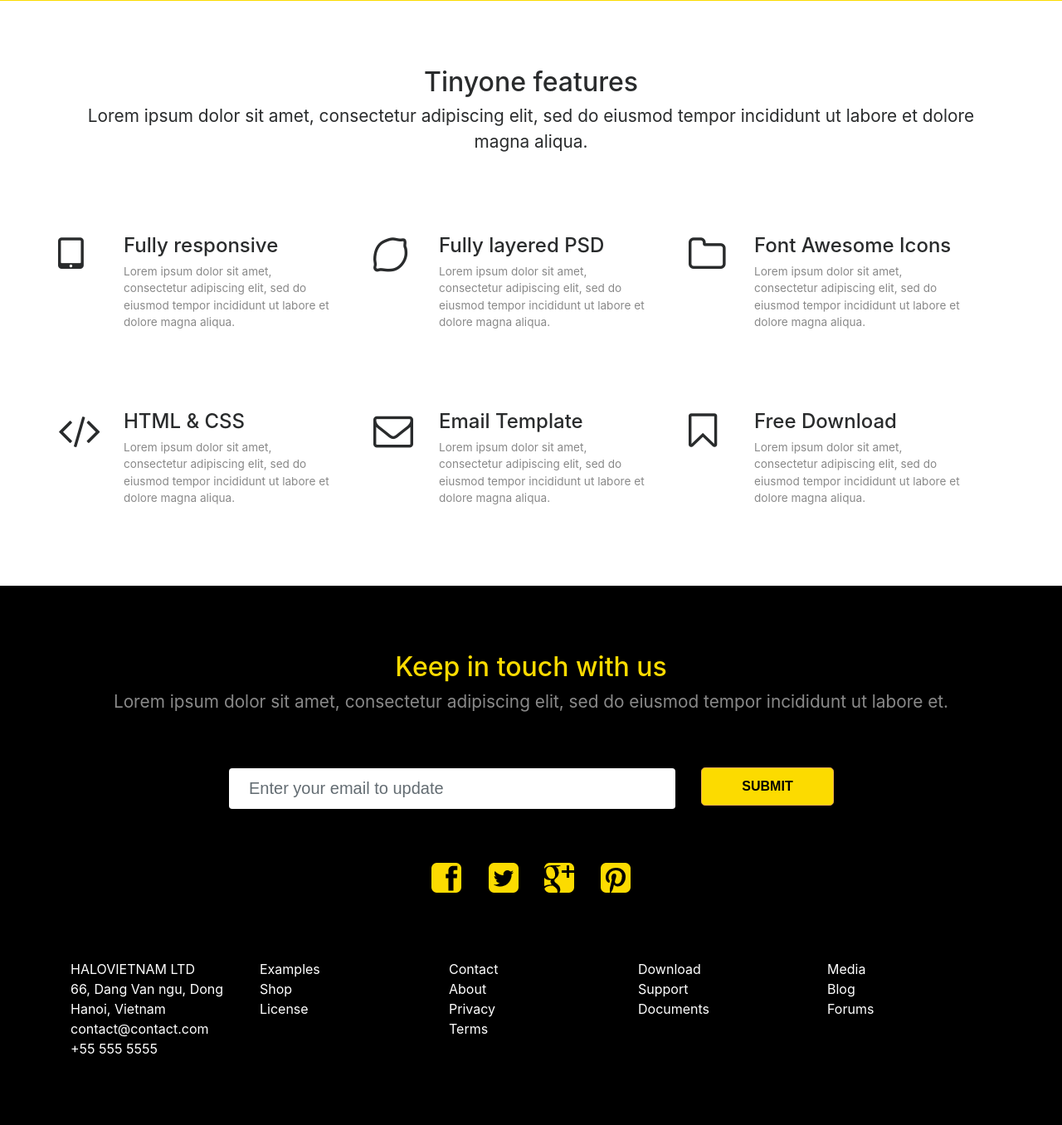
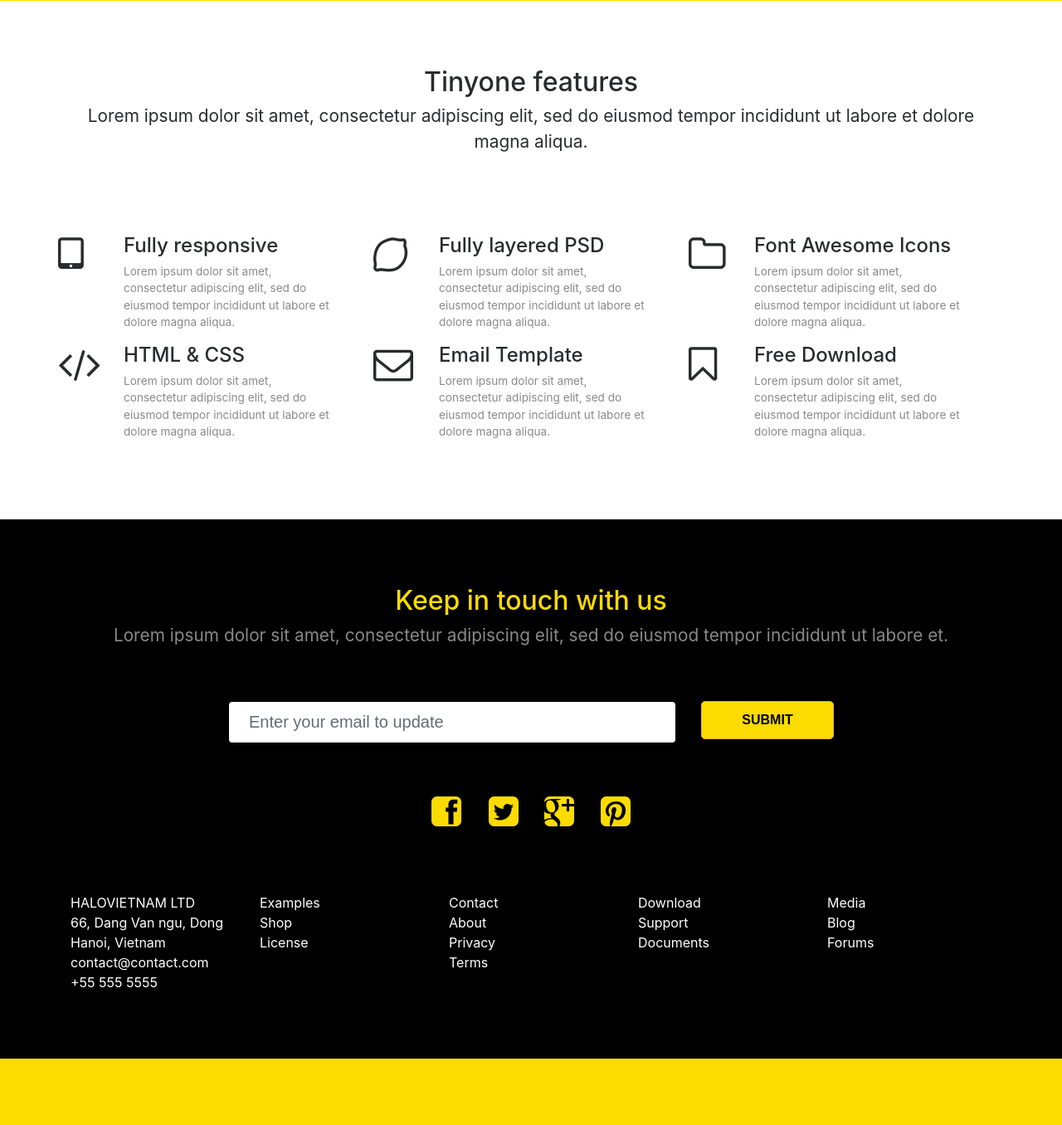
Before and after one commit to danielRamosGithub/portfolio, a PHP site: page /Assets/projects/project_9/index.html in a window 1280 px wide. Shown: the part 799-2155 px from the top of the page at 83% size. After the commit the page ends 2075 px from the top, so only its background shows below. Run offline with PHP 8.4, Linux system fonts and the light colour scheme.

Commit message:
adjusts for Ipad view

```diff
--- a/Assets/projects/project_9/css/style.css
+++ b/Assets/projects/project_9/css/style.css
@@ -113,3 +113,16 @@
     padding: 0;
     font-weight: normal;
 }
+
+/* Media Queries */
+@media (max-width: 768px) {
+    .navbar-nav {
+        padding: .5rem;
+        margin-top: 2rem;
+    }
+    .navbar-collapse {
+        position: relative;
+        z-index: 999;
+        background-color: #fcdb00;
+    }
+}
--- a/Assets/projects/project_9/index.html
+++ b/Assets/projects/project_9/index.html
@@ -11,25 +11,35 @@
 <body>
 
 	<div class="safe-area">
-		<div class="container">
 		<header>
 			<div class="header">
+				<div class="container">
 					<div class="row">
 						<div class="col-8">
 							<img src="img/logo.png" alt="logo">
 						</div>
-						<div class="col-4">
-							<ul class="nav">
+						<div class="col-4 d-flex justify-content-md-end">
+							<div class="navbar-toggleable-md">
+								<button class="navbar-toggler navbar-toggler-right" type="button" data-toggle="collapse" data-target="#navbarSupportedContent" aria-controls="navbarSupportedContent" aria-expanded="false" aria-label="Toggle navigation">
+									<i class="fa fa-bars"></i>
+								</button>
+
+								<div class="callapse navbar-collapse" id="navbarSupportedContent">
+									<ul class="navbar-nav">
 										<li class="nav-item"><a class="nav-link" href="#">Features</a></li>
 										<li class="nav-item"><a class="nav-link" href="#">Support</a></li>
 										<li class="nav-item"><a class="nav-link" href="#">Blog</a></li>
 									</ul>
+								</div> <!-- Collapse -->
+							</div> <!--  navbar-toggleable-->
 						</div>
-					</div>
+					</div> <!-- row -->
+				</div> <!-- container -->
 			</div> <!-- div header -->
 		</header>
 
 		<div id="carousel" class="carousel slide">
+			<div class="container">
 				<div class="carousel-inner">
 					<div class="carousel-item active">
 						<div class="row">
@@ -68,8 +78,8 @@
 						<li data-target="#carousel" data-slide-to="1"></li>
 					</ol>
 				</div> <!-- carousel-inner -->
+			</div>  <!-- div container -->
 		</div> <!-- carousel -->
-		</div> <!-- div container -->
 	</div>  <!-- safe area -->
 
 	<section>
@@ -80,7 +90,7 @@
 
 				<!--row 1-->
 				<div class="row">
-					<div class="col">
+					<div class="col-lg-4 col-md-6">
 						<article>
 							<div class="feature-item">
 								<i class="fa fa-3x fa-tablet"></i>
@@ -94,7 +104,7 @@
 						</article>
 					</div> <!-- col1 -->
 
-					<div class="col">
+					<div class="col-lg-4 col-md-6">
 						<article>
 							<div class="feature-item">
 								<i class="fa fa-3x fa-lemon-o"></i>
@@ -108,7 +118,7 @@
 						</article>
 					</div> <!-- col4 -->
 
-					<div class="col">
+					<div class="col-lg-4 col-md-6">
 						<article>
 							<div class="feature-item">
 								<i class="fa fa-3x fa-folder-o"></i>
@@ -121,11 +131,8 @@
 							</div> <!-- feature-item -->
 						</article>
 					</div> <!-- col3 -->
-				</div> <!-- row 1 -->
 
-				<!--row 2-->
-				<div class="row">
-					<div class="col">
+					<div class="col-lg-4 col-md-6">
 						<article>
 							<div class="feature-item">
 								<i class="fa fa-3x fa-code"></i>
@@ -139,7 +146,7 @@
 						</article>
 					</div> <!-- col1 -->
 
-					<div class="col">
+					<div class="col-lg-4 col-md-6">
 						<article>
 							<div class="feature-item">
 								<i class="fa fa-3x fa-envelope-o"></i>
@@ -153,7 +160,7 @@
 						</article>
 					</div> <!-- col4 -->
 
-					<div class="col">
+					<div class="col-lg-4 col-md-6">
 						<article>
 							<div class="feature-item">
 								<i class="fa fa-3x fa-bookmark-o"></i>
@@ -166,7 +173,7 @@
 							</div> <!-- feature-item -->
 						</article>
 					</div> <!-- col3 -->
-				</div> <!-- row 2 -->
+				</div> <!-- row 1 -->
 			</div>
 		</div> <!-- feature -->
 	</section>
@@ -178,10 +185,10 @@
 				<p class="description text-center">Lorem ipsum dolor sit amet, consectetur adipiscing elit, sed do eiusmod tempor incididunt ut labore et.</p>
 				<form action="#" method="post">
 					<div class="row">
-						<div class="col-6 offset-lg-2">
+						<div class="col-lg-6 col-md-5 offset-2">
 							<input type="text" class="form-control form-control-lg" placeholder="Enter your email to update">
 						</div>
-						<div class="col-2">
+						<div class="col-lg-2 col-md-3">
 							<button class="btn btn-block btn-lg btn-warning">Submit</button>
 						</div>
 					</div> <!-- row -->
```
Lines whose indentation alone changed are shown as unchanged.
